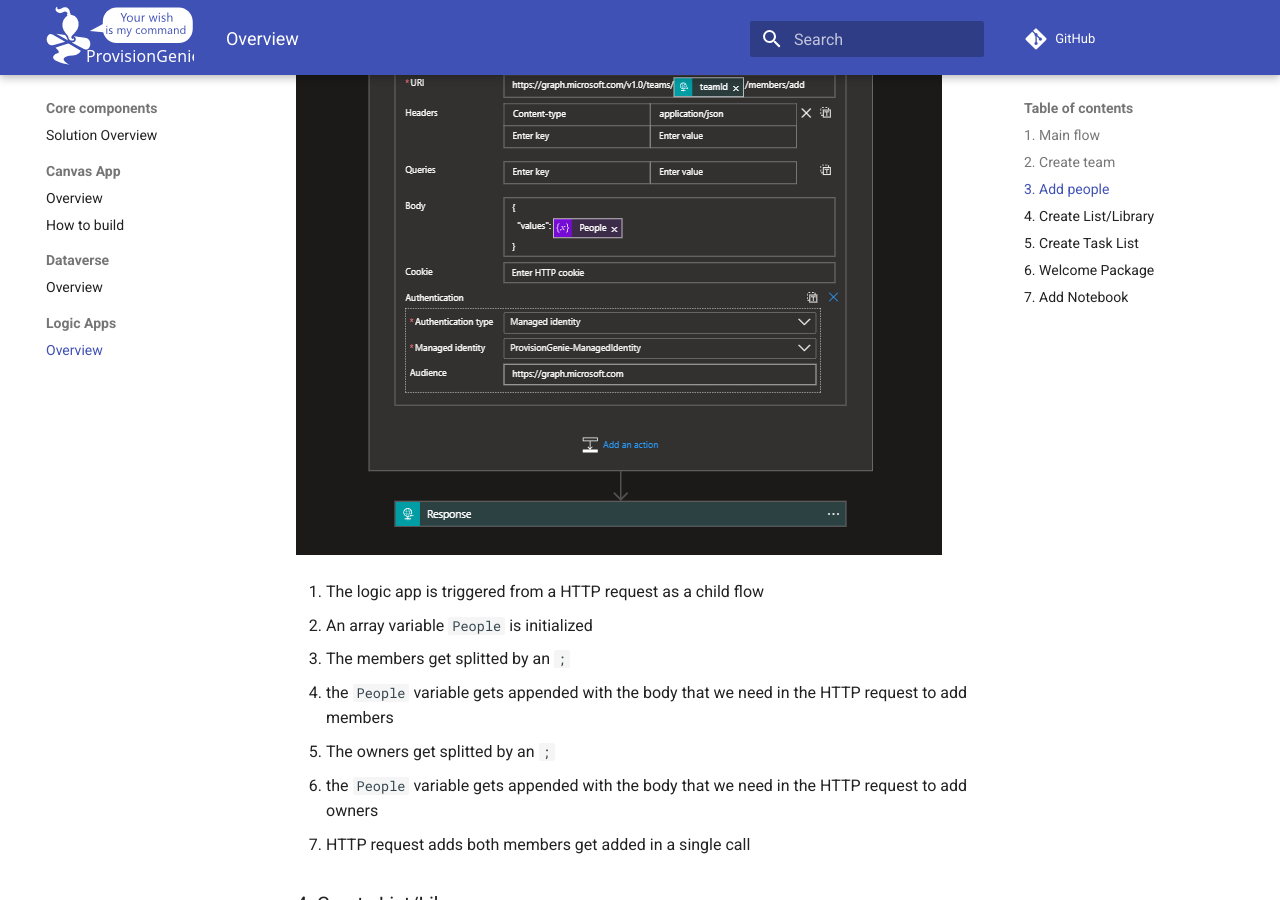
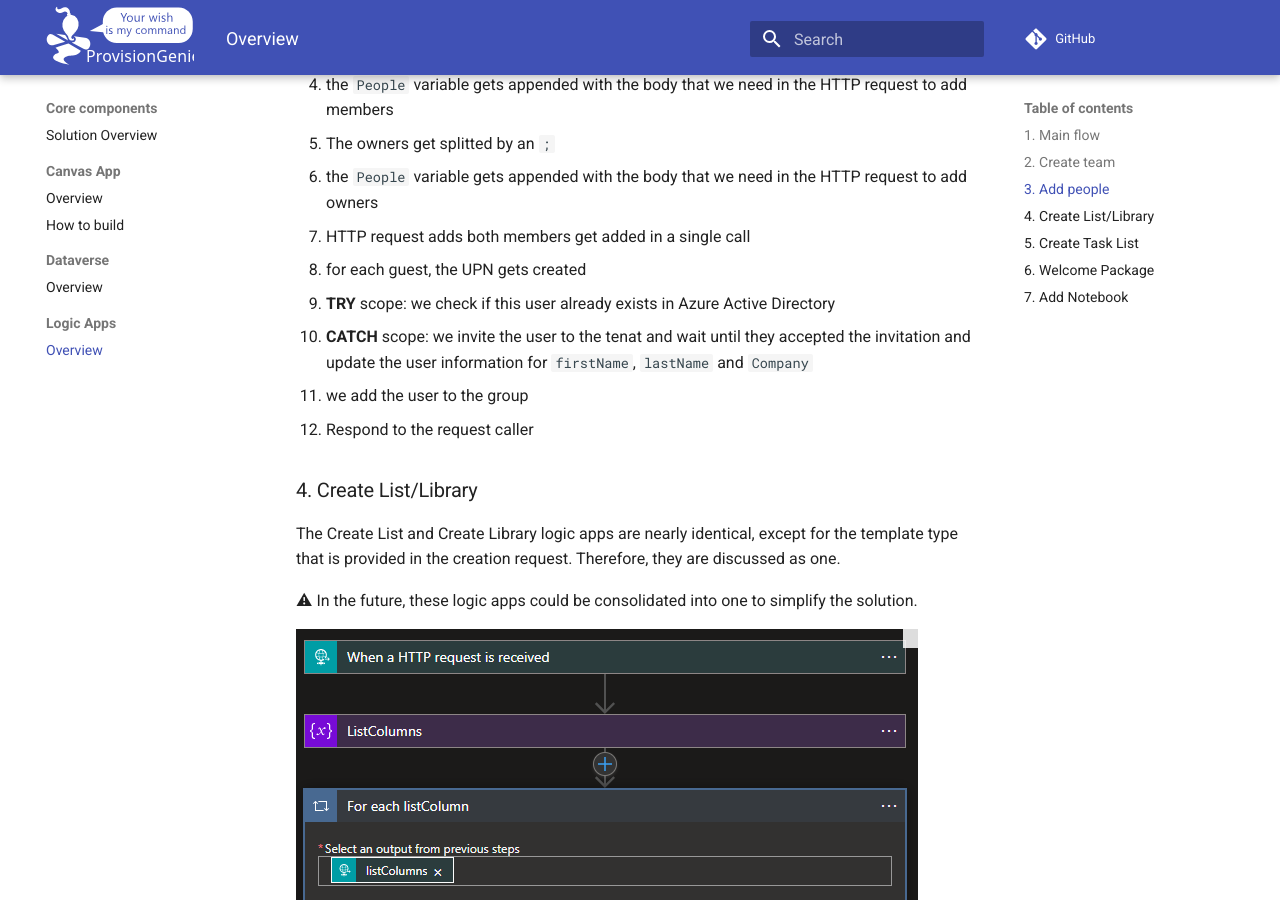
Before and after one commit to ProvisionGenie/ProvisionGenie, an MkDocs documentation site: the page built from Docs/docs/corecomponents/logicapps.md, in a window 1280 px wide and 900 px high, scrolled down 13166 px. Built offline with MkDocs 1.6.1 and Material for MkDocs 9.7.7, drawn with Linux system fonts in a browser that asks for light colours; comment, search, counter and statistics services are not loaded.

Commit message:
documents changes needed to add guests

```diff
--- a/Docs/docs/corecomponents/logicapps.md
+++ b/Docs/docs/corecomponents/logicapps.md
@@ -131,6 +131,11 @@
 5. The owners get splitted by an `;`
 6. the `People` variable gets appended with the body that we need in the HTTP request to add owners
 7. HTTP request adds both members get added in a single call
+8. for each guest, the UPN gets created
+9. **TRY** scope: we check if this user already exists in Azure Active Directory
+10. **CATCH** scope: we invite the user to the tenat and wait until they accepted the invitation and update the user information for `firstName`, `lastName` and `Company`
+11. we add the user to the group
+12. Respond to the request caller
 
 ### 4. Create List/Library
 
```
Also changed, not shown: Docs/docs/about/roadmap.md (+1 -0 lines), Docs/docs/corecomponents/canvasapp.md (+1 -0 lines), Docs/docs/corecomponents/dataverse.md (+1 -1 lines), Docs/docs/deploymentguide/1-registerapp.md (+8 -0 lines), Docs/docs/deploymentguide/3-deployazureresources.md (+1 -0 lines), Docs/docs/media/corecomponents/LogicApps-AddPeople.png, 3 other files.
